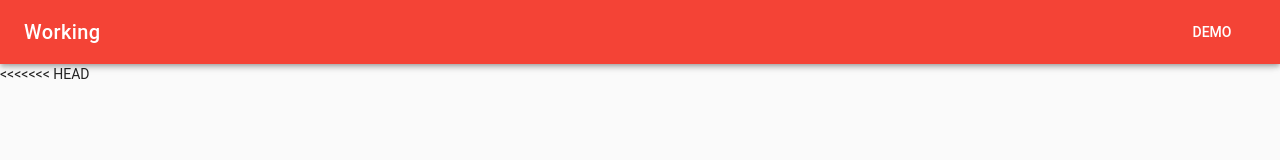
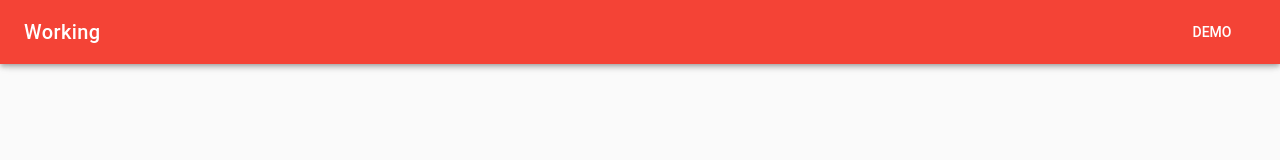
Before and after one commit to MarkSonn/Vuetify-Abstractified, a Vue app: page / in a window 1280 px wide. Shown: the top 160 px of the page. Built offline with nearby package versions, Linux system fonts and the light colour scheme.

Commit message:
Fixed commenting mistake

```diff
--- a/src/pages/Working.vue
+++ b/src/pages/Working.vue
@@ -4,15 +4,13 @@
       <v-btn to="/demo" flat>Demo</v-btn>
     </Navbar>
 
-<<<<<<< HEAD
   <!-- <v-flex ma-5 md4 offset-md4 sm4 offset-sm4>
         <Card title="Test" subtitle="Yay">
           Helloooo
         </Card>
-  </v-flex>
+  </v-flex> -->
 
 
-=======
     <!-- <Progress theme="rotate" color="red"></Progress> -->
     <!-- <Dialog label="Hello" header="Memes" prompt="Wack">
     alalal
@@ -23,9 +21,8 @@
     <!-- <Control type="switch" color="cyan" :label='["wow","bow","now"]'></Control> -->
 
     <!-- <Card title="Hello" subtitle="lol">Yayyyy</Card>
->>>>>>> 4bdf07dc24d2146cb7f0ce6424e61b8942dd7a4a
 
-  <Footer color="secondary"></Footer> -->
+  <Footer color="secondary"></Footer>  -->
 
   </div>
 </template>
```
